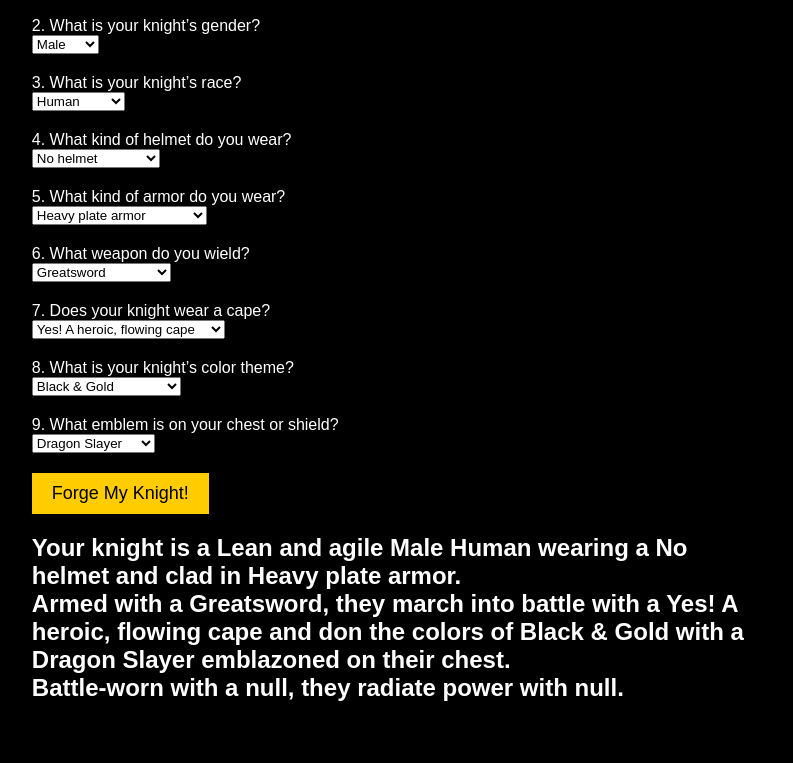
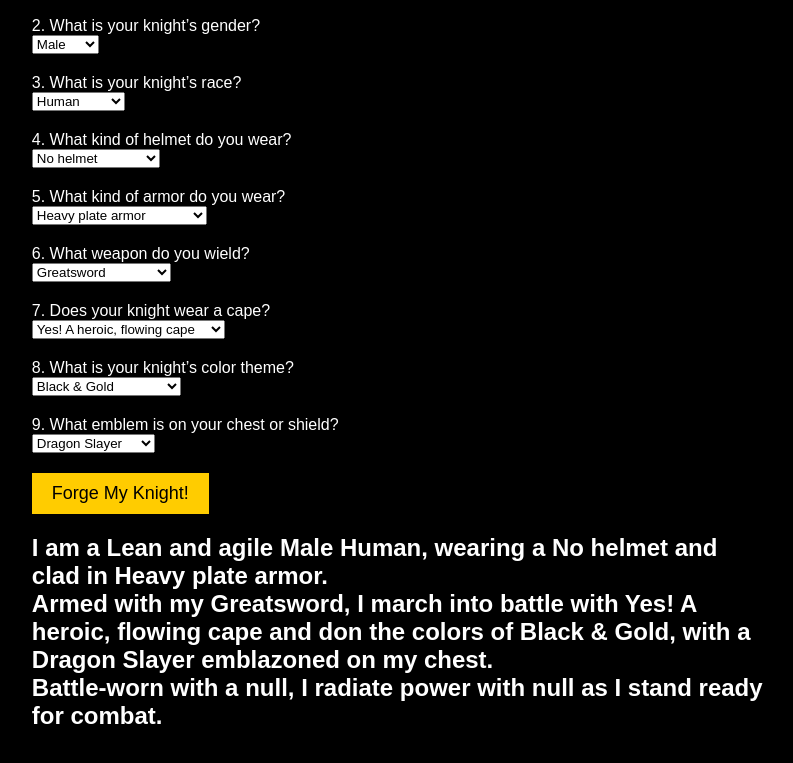
Before and after one commit to LordCharlemagnePendragon/knight-quiz, a plain HTML site: page index.html in a window 1280 px wide. Both pictures are taken after a click on the button "Forge My Knight!". Shown: the part 149-912 px from the top of the page, without its empty margins (241-1034 px from the left). Drawn offline with Linux system fonts and the light colour scheme.

Commit message:
Update index.html

```diff
--- a/index.html
+++ b/index.html
@@ -35,9 +35,9 @@
             event.preventDefault();
             let form = document.getElementById("quizForm");
             let data = new FormData(form);
-            let description = `Your knight is a ${data.get("physique")} ${data.get("gender")} ${data.get("race")} wearing a ${data.get("helmet")} and clad in ${data.get("armor")}.
-            Armed with a ${data.get("weapon")}, they march into battle with a ${data.get("cape")} and don the colors of ${data.get("color_theme")} with a ${data.get("emblem")} emblazoned on their chest.
-            Battle-worn with a ${data.get("scars")}, they radiate power with ${data.get("aura")}.`;
+            let description = `I am a ${data.get("physique")} ${data.get("gender")} ${data.get("race")}, wearing a ${data.get("helmet")} and clad in ${data.get("armor")}.
+            Armed with my ${data.get("weapon")}, I march into battle with ${data.get("cape")} and don the colors of ${data.get("color_theme")}, with a ${data.get("emblem")} emblazoned on my chest.
+            Battle-worn with a ${data.get("scars")}, I radiate power with ${data.get("aura")} as I stand ready for combat.`;
             document.getElementById("result").innerText = description;
         }
     </script>
@@ -147,7 +147,3 @@
     </div>
 </body>
 </html>
-
-    </div>
-</body>
-</html>
```
